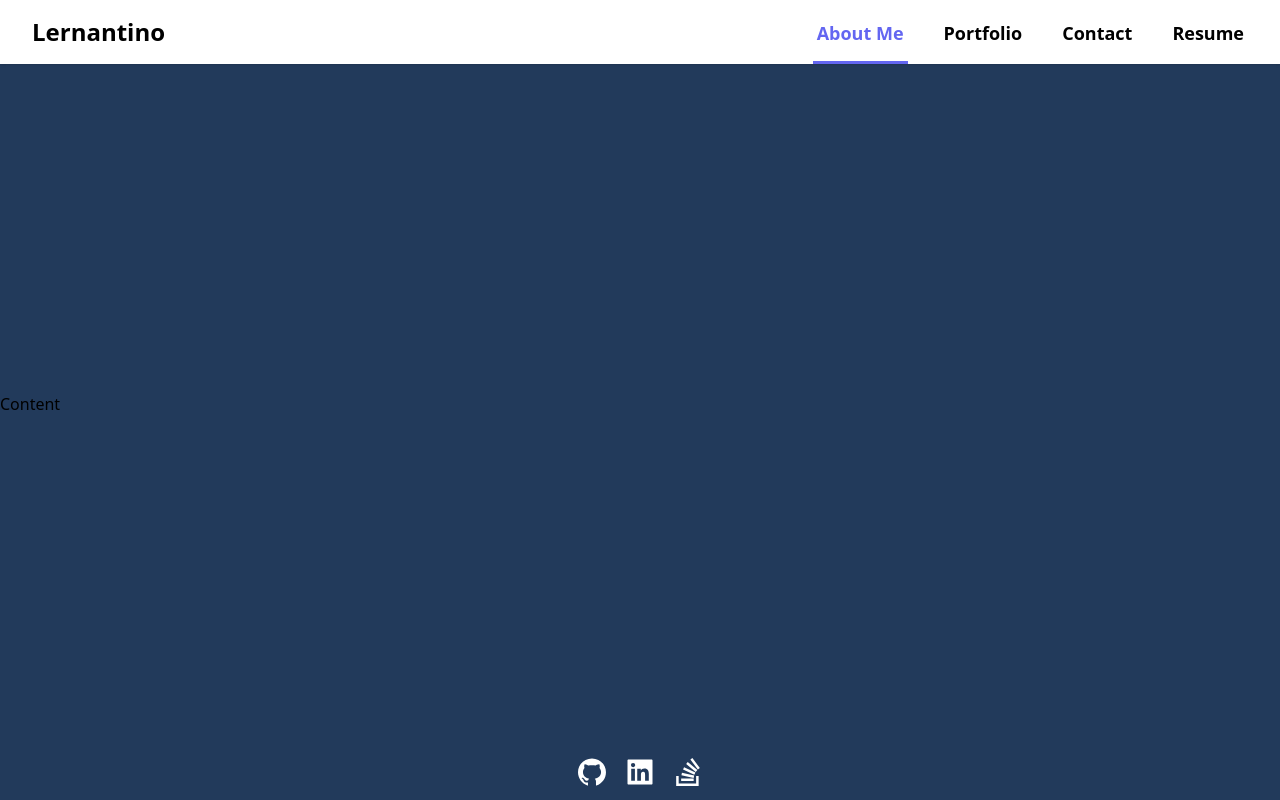
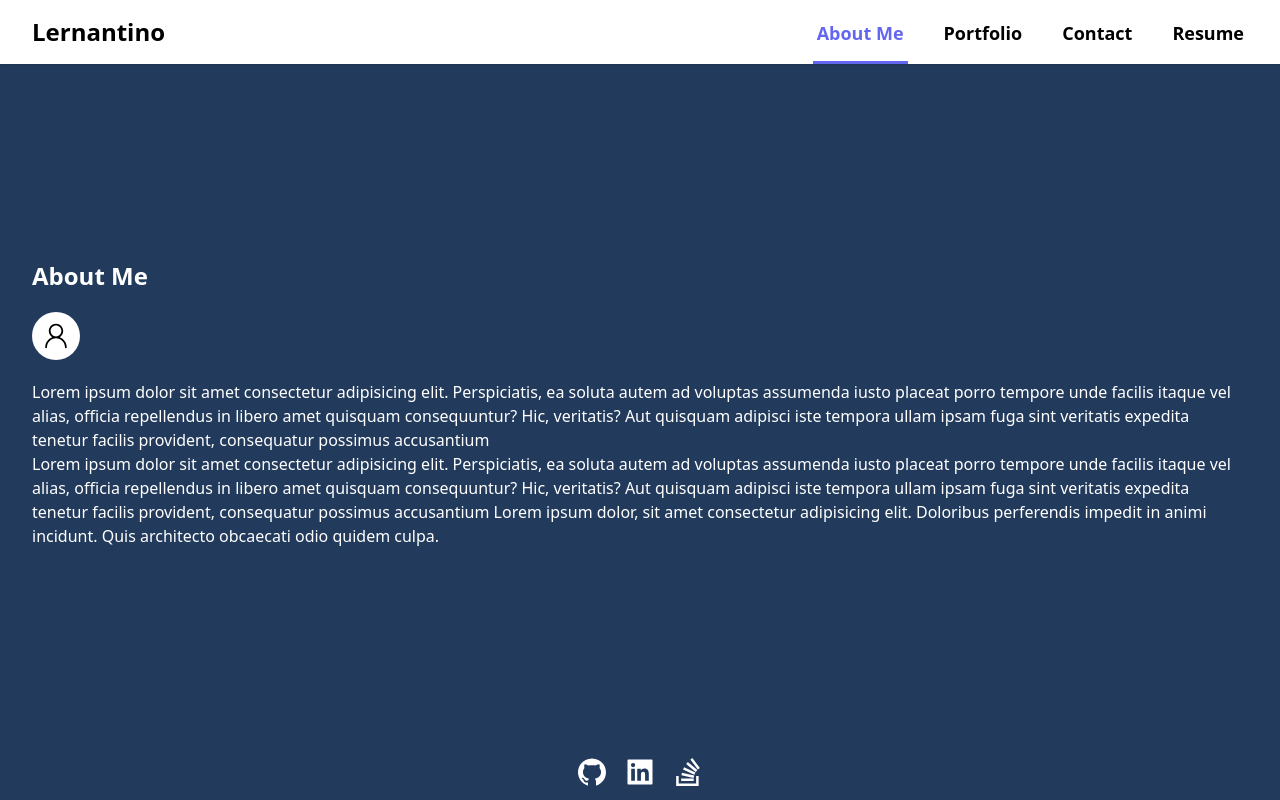
Before and after one commit to ibnul42/xhemajlcamaj-portfolio, a React (Create React App) app: page / in a window 1280 px wide. Built offline with nearby package versions, Linux system fonts and the light colour scheme.

Commit message:
about me

```diff
--- a/src/Layout/Content/index.jsx
+++ b/src/Layout/Content/index.jsx
@@ -1,7 +1,23 @@
 import React from "react";
+import { Route, Routes } from "react-router-dom";
+import AboutMe from "../../Pages/AboutMe";
+import Contact from "../../Pages/Contact";
+import Portfolio from "../../Pages/Portfolio";
+import Resume from "../../Pages/Resume";
 
 function Content() {
-  return <div>Content</div>;
+  return (
+    <div>
+      <div className="max-w-7xl mx-auto px-4 sm:px-6 lg:px-8">
+        <Routes>
+          <Route path="/" element={<AboutMe />} />
+          <Route path="/contact" element={<Contact />} />
+          <Route path="/portfolio" element={<Portfolio />} />
+          <Route path="/resume" element={<Resume />} />
+        </Routes>
+      </div>
+    </div>
+  );
 }
 
 export default Content;
--- a/src/Layout/index.jsx
+++ b/src/Layout/index.jsx
@@ -5,10 +5,12 @@ import Footer from "./Footer";
 
 function Layout() {
   return (
-    <div className="max-w-7xl mx-auto h-screen flex flex-col justify-between bg-[#223a5b]">
-      <Header />
-      <Content />
-      <Footer />
+    <div className="bg-[#223a5b]">
+      <div className="h-screen flex flex-col justify-between">
+        <Header />
+        <Content />
+        <Footer />
+      </div>
     </div>
   );
 }
--- /dev/null
+++ b/src/Pages/AboutMe/index.jsx
@@ -0,0 +1,47 @@
+import React from "react";
+
+function AboutMe() {
+  return (
+    <div className="text-white flex flex-col gap-5">
+      <div className="">
+        <p className="text-2xl font-bold">About Me</p>
+      </div>
+      <div className="h-12 w-12 overflow-hidden rounded-full">
+        <svg
+          version="1.1"
+          xmlns="http://www.w3.org/2000/svg"
+          viewBox="0 0 1000 1000"
+          enable-background="new 0 0 1000 1000"
+          className="h-full w-full bg-white"
+        >
+          <path
+            d="M578.2,524.3c42.7-26.5,71.4-73.7,71.5-127.9c0-83.2-67-150.7-149.7-150.7c-82.7,0-149.7,67.5-149.7,150.7c0,54.2,28.7,101.4,71.4,127.9c-85.3,32.1-146.3,114.1-146.3,211.1c0,10.4,8.4,18.8,18.7,18.8s18.7-8.4,18.7-18.8c0-104,83.8-188.3,187.1-188.3c103.3,0,187.1,84.3,187.1,188.3c0,10.4,8.4,18.8,18.7,18.8c10.3,0,18.7-8.4,18.7-18.8C724.5,638.4,663.5,556.4,578.2,524.3z M387.7,396.4c0-62.4,50.3-113,112.3-113c62,0,112.3,50.6,112.3,113c0,62.4-50.3,113-112.3,113C438,509.4,387.7,458.8,387.7,396.4z"
+            fill="#000"
+          />
+        </svg>
+      </div>
+      <div className="">
+        <p>
+          Lorem ipsum dolor sit amet consectetur adipisicing elit. Perspiciatis,
+          ea soluta autem ad voluptas assumenda iusto placeat porro tempore unde
+          facilis itaque vel alias, officia repellendus in libero amet quisquam
+          consequuntur? Hic, veritatis? Aut quisquam adipisci iste tempora ullam
+          ipsam fuga sint veritatis expedita tenetur facilis provident,
+          consequatur possimus accusantium
+        </p>
+        <p>
+          Lorem ipsum dolor sit amet consectetur adipisicing elit. Perspiciatis,
+          ea soluta autem ad voluptas assumenda iusto placeat porro tempore unde
+          facilis itaque vel alias, officia repellendus in libero amet quisquam
+          consequuntur? Hic, veritatis? Aut quisquam adipisci iste tempora ullam
+          ipsam fuga sint veritatis expedita tenetur facilis provident,
+          consequatur possimus accusantium Lorem ipsum dolor, sit amet
+          consectetur adipisicing elit. Doloribus perferendis impedit in animi
+          incidunt. Quis architecto obcaecati odio quidem culpa.
+        </p>
+      </div>
+    </div>
+  );
+}
+
+export default AboutMe;
--- /dev/null
+++ b/src/Pages/Contact/index.jsx
@@ -0,0 +1,7 @@
+import React from "react";
+
+function Contact() {
+  return <div>Contact</div>;
+}
+
+export default Contact;
--- /dev/null
+++ b/src/Pages/Portfolio/index.jsx
@@ -0,0 +1,7 @@
+import React from "react";
+
+function Portfolio() {
+  return <div>Portfolio</div>;
+}
+
+export default Portfolio;
--- /dev/null
+++ b/src/Pages/Resume/index.jsx
@@ -0,0 +1,7 @@
+import React from "react";
+
+function Resume() {
+  return <div>Resume</div>;
+}
+
+export default Resume;
```
